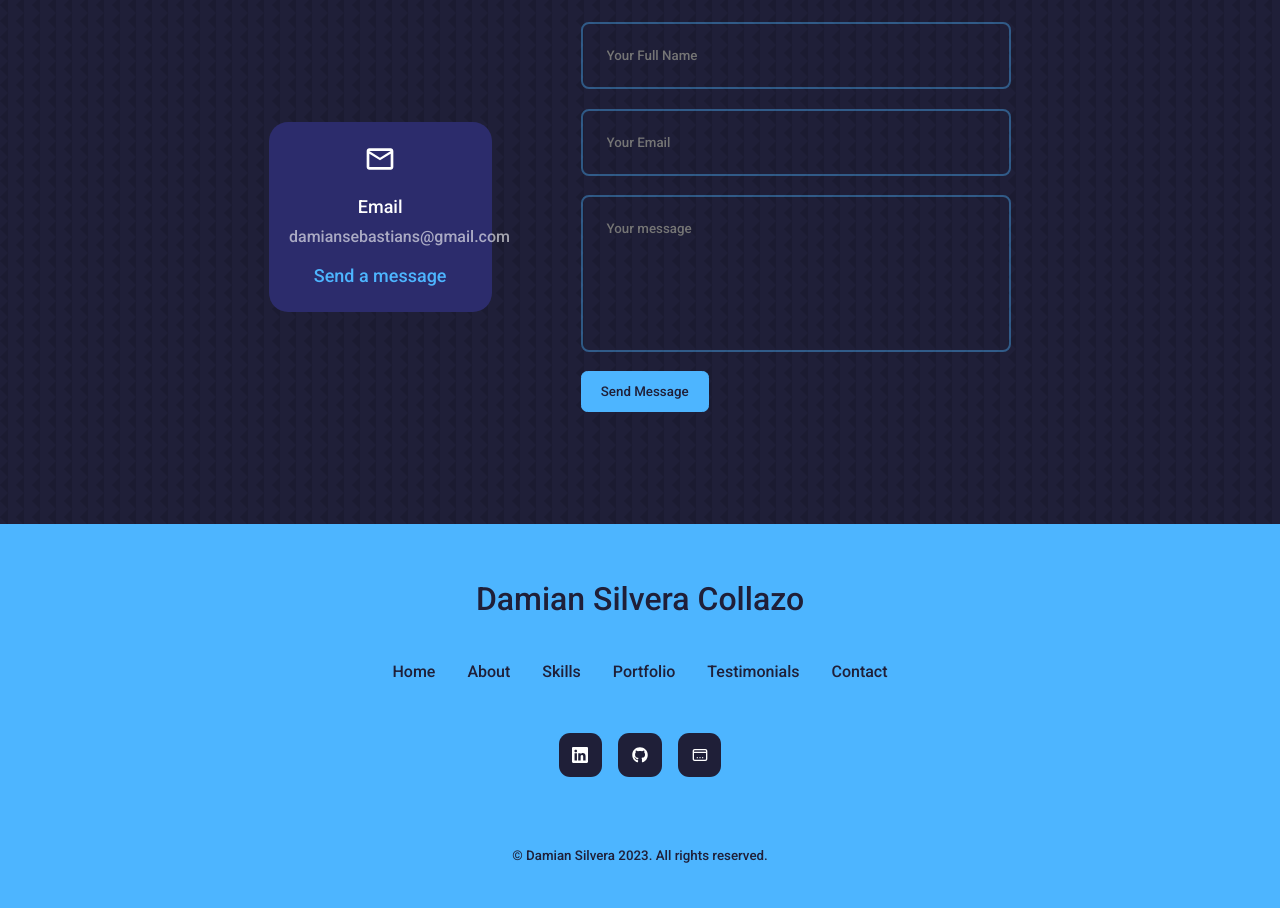
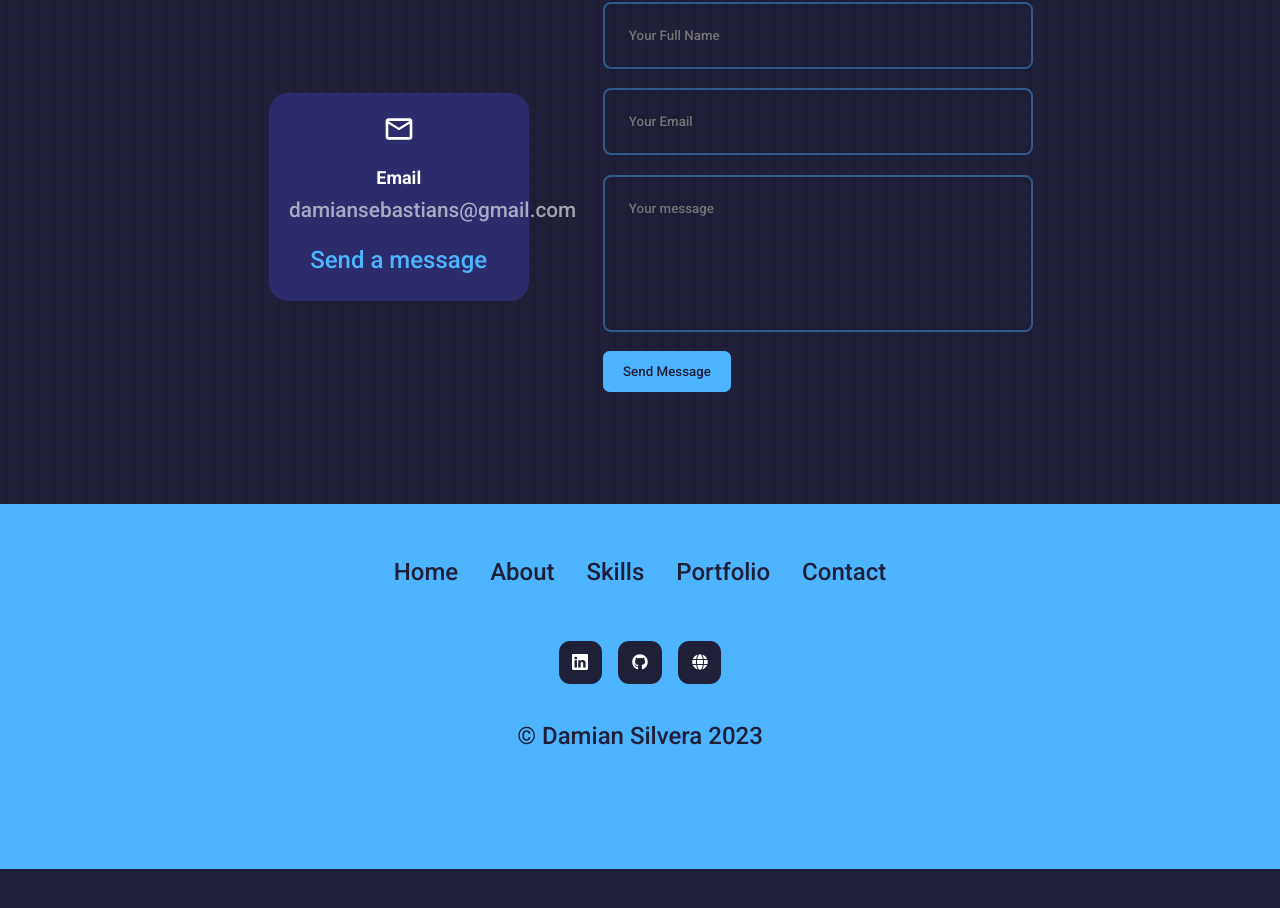
Before and after one commit to Damiansebastians/Damiansebastians_PORTFOLIO, a React (Create React App) app: page / in a window 1280 px wide. Shown: the part 4115-5023 px from the top of the page. After the commit the page ends 4984 px from the top, so only its background shows below. Built offline with nearby package versions, Linux system fonts and the light colour scheme.

Commit message:
Contact OK

```diff
--- a/src/components/contact/Contact.jsx
+++ b/src/components/contact/Contact.jsx
@@ -11,10 +11,10 @@ const Contact = () => {
     setMessage(true);
     emailjs
       .sendForm(
-        'service_k2qawqh',
-        'template_c6rkpn6',
+        'service_79sbr3h',
+        'template_b23ox4g',
         formRef.current,
-        'X7K7ebhIeOy3YwHki'
+        'r35eKkiUbs3Joufng'
       )
       .then(
         (result) => {
@@ -29,11 +29,7 @@ const Contact = () => {
   };
   return (
     <section id="contact">
-      <h5>Get In Touch</h5>
-      <h5>
-        I do receive your messages and will respond asap if the valid email is
-        provided :)
-      </h5>
+      <h4>Get In Touch</h4>
       <h2>Contact Me</h2>
       <div className="container contact__container">
         <div className="contact__options">
--- a/src/components/contact/contact.css
+++ b/src/components/contact/contact.css
@@ -1,8 +1,8 @@
 .container.contact__container {
     width: 58%;
     display: grid;
-    grid-template-columns: 30% 58%;
-    gap: 12%;
+    grid-template-columns: 35% 58%;
+    gap: 10%;
 }
 
 .contact__options {
@@ -34,19 +34,20 @@
 .contact__option a {
     margin-top: 0.7rem;
     display: inline-block;
+    font-size: 1.5rem;
 }
 
 .contact__option h5 {
     color: var(--color-light);
-    font-size: 1rem;
+    font-size: 1.3rem;
 }
 
 .contact__option h4 {
-    font-weight: 500;
+    font-weight: 600;
 }
 
 form span {
-    font-size: 0.8rem;
+    font-size: 1.1rem;
 }
 
 form {
--- a/src/components/footer/Footer.jsx
+++ b/src/components/footer/Footer.jsx
@@ -1,11 +1,9 @@
-import React from 'react';
-import { BsLinkedin } from 'react-icons/bs';
-import { FaGithub } from 'react-icons/fa';
-import { CgDesktop } from 'react-icons/cg'
-import './footer.css';
+import React from "react";
+import { BsLinkedin } from "react-icons/bs";
+import { FaGithub, FaGlobe } from "react-icons/fa";
+import "./footer.css";
 
 const Footer = () => {
-
   let getYear = () => {
     let currentYear = new Date().getFullYear();
     return currentYear;
@@ -13,25 +11,47 @@ const Footer = () => {
 
   return (
     <footer>
-      <a href="#home" className="footer__logo">Damian Silvera Collazo</a>
       <ul className="permalinks">
-        <li><a href="#home">Home</a></li>
-        <li><a href="#about">About</a></li>
-        <li><a href="#experience">Skills</a></li>
-        <li><a href="#portfolio">Portfolio</a></li>
-        <li><a href="#testimonials">Testimonials</a></li>
-        <li><a href="#contact">Contact</a></li>
+        <li>
+          <a href="#home">Home</a>
+        </li>
+        <li>
+          <a href="#about">About</a>
+        </li>
+        <li>
+          <a href="#experience">Skills</a>
+        </li>
+        <li>
+          <a href="#portfolio">Portfolio</a>
+        </li>
+        <li>
+          <a href="#contact">Contact</a>
+        </li>
       </ul>
       <div className="footer__socials">
-      <a href="https://www.linkedin.com/in/damian-sebastian-silvera-collazo-/" target="_blank" rel="noreferrer" ><BsLinkedin /></a>
-      <a href="https://github.com/Damiansebastians" target="_blank" rel="noreferrer" ><FaGithub /></a>
-      <a href="http://damiasebastians.es/" target="_blank" rel="noreferrer" ><CgDesktop /></a>
+        <a
+          href="https://www.linkedin.com/in/damian-sebastian-silvera-collazo-/"
+          target="_blank"
+          rel="noreferrer"
+        >
+          <BsLinkedin />
+        </a>
+        <a
+          href="https://github.com/Damiansebastians"
+          target="_blank"
+          rel="noreferrer"
+        >
+          <FaGithub />
+        </a>
+        <a href="http://damiasebastians.es/" target="_blank" rel="noreferrer">
+          <FaGlobe />
+        </a>
       </div>
       <div className="footer__copyright">
-        <small>&copy; Damian Silvera {getYear()}. All rights reserved.</small>
+        <p>&copy; Damian Silvera {getYear()}</p>
       </div>
     </footer>
-  )
-}
+  );
+};
 
-export default Footer
+export default Footer;
--- a/src/components/footer/footer.css
+++ b/src/components/footer/footer.css
@@ -15,9 +15,11 @@ footer a {
     font-weight: 500;
     margin-bottom: 2rem;
     display: inline-block;
+    color: var(--color-white);
 }
 
 .permalinks {
+    font-size: 1.5rem;
     display: flex;
     flex-wrap: wrap;
     justify-content: center;
@@ -29,7 +31,7 @@ footer a {
     display: flex;
     justify-content: center;
     gap: 1rem;
-    margin-bottom: 4rem;
+    margin-bottom: 2rem;
 }
 
 .footer__socials a {
@@ -50,6 +52,7 @@ footer a {
 .footer__copyright {
     margin-bottom: 4rem;
     color: var(--color-bg);
+    font-size: 1.5rem;
 }
 
 @media screen and (max-width: 600px){
```
